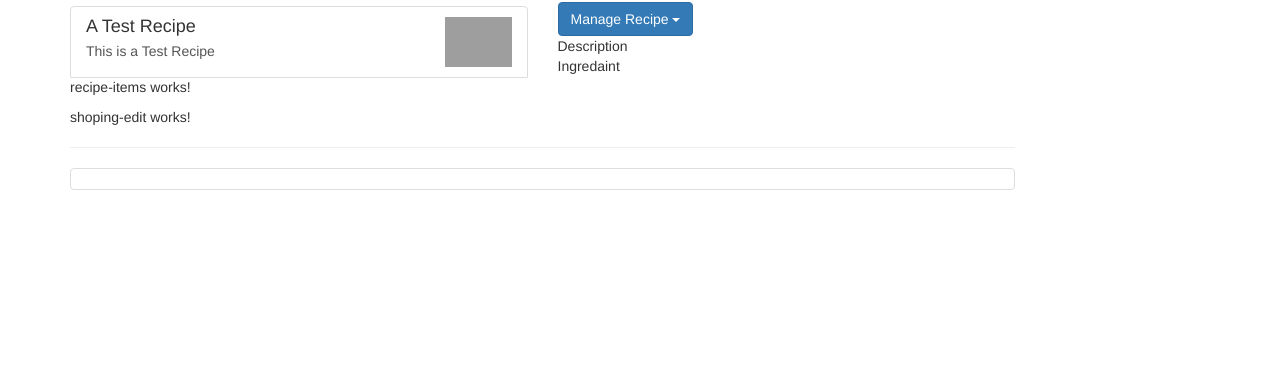
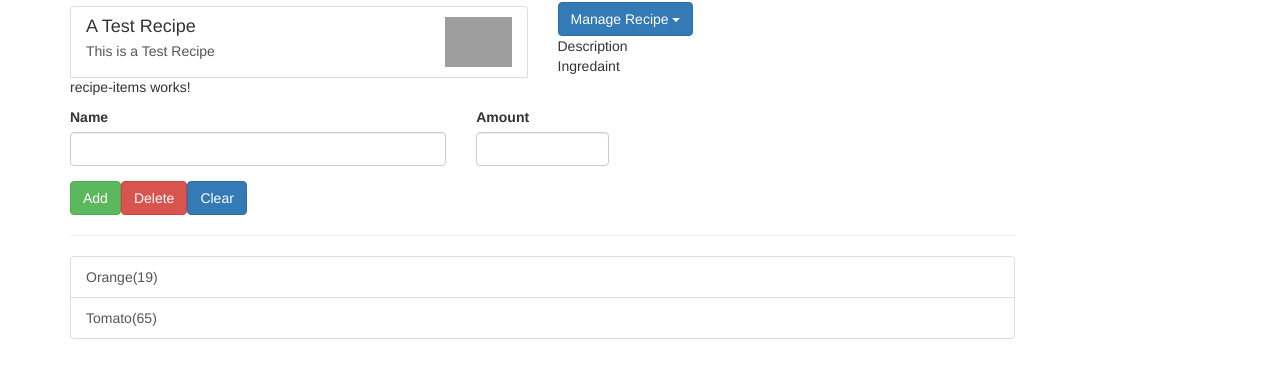
Before and after one commit to swivictor/my-first-app, an Angular app: page / in a window 1280 px wide. Shown: the part 141-518 px from the top of the page. Built offline with nearby package versions, Linux system fonts and the light colour scheme; grey boxes are pictures that could not be loaded.

Commit message:
Adding shooping list competed

```diff
--- /dev/null
+++ b/src/app/shared/ingredient.model.ts
@@ -0,0 +1,15 @@
+/* REVIEW : The Alternative is Following
+export class Ingredient {
+    public name: string;
+    public amount: number;
+
+    constructor(name: string, amount: number) {
+            this.name = name;
+            this.amount = amount;
+        }
+}
+*/
+
+export  class Ingredient {
+    constructor(public name: string, public amount: number) {}
+}
--- a/src/app/shoping-list/shoping-edit/shoping-edit.component.html
+++ b/src/app/shoping-list/shoping-edit/shoping-edit.component.html
@@ -1 +1,23 @@
-<p>shoping-edit works!</p>
+<div class="row">
+    <div class="col-xs-12">
+        <form >
+           <div class="row">
+            <div class="col-sm-5 form-group">
+                <label for="name">Name</label>
+                <input type="text" name="name" class="form-control">
+            </div>
+            <div class="col-sm-2 form-group">
+                <label for="amount">Amount</label>
+                <input type="number" name="amount" class="form-control">
+            </div>
+           </div>
+            <div class="row">
+                <div class="col-xs-12">
+                    <button class="btn btn-success" type="submit">Add</button>
+                    <button class="btn btn-danger" type="button">Delete</button>
+                    <button class="btn btn-primary" type="button">Clear</button>
+                </div>
+            </div>
+        </form>
+    </div>
+</div>
--- a/src/app/shoping-list/shoping-list.component.html
+++ b/src/app/shoping-list/shoping-list.component.html
@@ -4,7 +4,11 @@
         <hr/>
         <ul class="list-group">
             <!-- herf not used as it later use as button and that why cursor-poiter used -->
-            <a  class="list-group-item" style="cursor: pointer;"></a>
+            <a  class="list-group-item" style="cursor: pointer;"
+            *ngFor="let ingredient of ingredients"
+            >
+            {{ ingredient.name}}({{ ingredient.amount }})
+            </a>
         </ul>
     </div>
 </div>
--- a/src/app/shoping-list/shoping-list.component.ts
+++ b/src/app/shoping-list/shoping-list.component.ts
@@ -1,10 +1,38 @@
-import { Component } from '@angular/core';
+import { Component, OnInit } from '@angular/core';
+import { Ingredient } from '../shared/ingredient.model';
 
 @Component({
   selector: 'app-shoping-list',
   templateUrl: './shoping-list.component.html',
   styleUrls: ['./shoping-list.component.css']
 })
-export class ShopingListComponent {
+/* NOTE - The ngOnInit hook is commonly used for the following use cases:
+
+Initializing component properties:
+
+You can use ngOnInit to set default values or initialize component properties before the component is rendered.
+For example, you might fetch data from a service or set default values for properties based on certain conditions.
+Performing component setup tasks:
+
+ngOnInit provides a convenient place to perform any necessary setup tasks for the component.
+For example, you might establish connections to external services, set up subscriptions to observables, or configure component-specific settings.
+Calling external services or APIs:
+
+ngOnInit can be used to call external services or APIs to retrieve data that the component needs.
+For example, you might use ngOnInit to make an HTTP request to fetch initial data from a server.
+Subscribing to observables:
+
+If your component uses observables, you can subscribe to them in the ngOnInit hook to start receiving data or events.
+Subscribing in ngOnInit ensures that the subscription is set up when the component is initialized and unsubscribed automatically when the component is destroyed.
+
+*/
+
+export class ShopingListComponent  implements OnInit {
+  ingredients : Ingredient [] = [
+    new Ingredient('Orange', 19),
+    new Ingredient('Tomato', 65),
+  ];
+
+  ngOnInit() {}
 
 }
```
